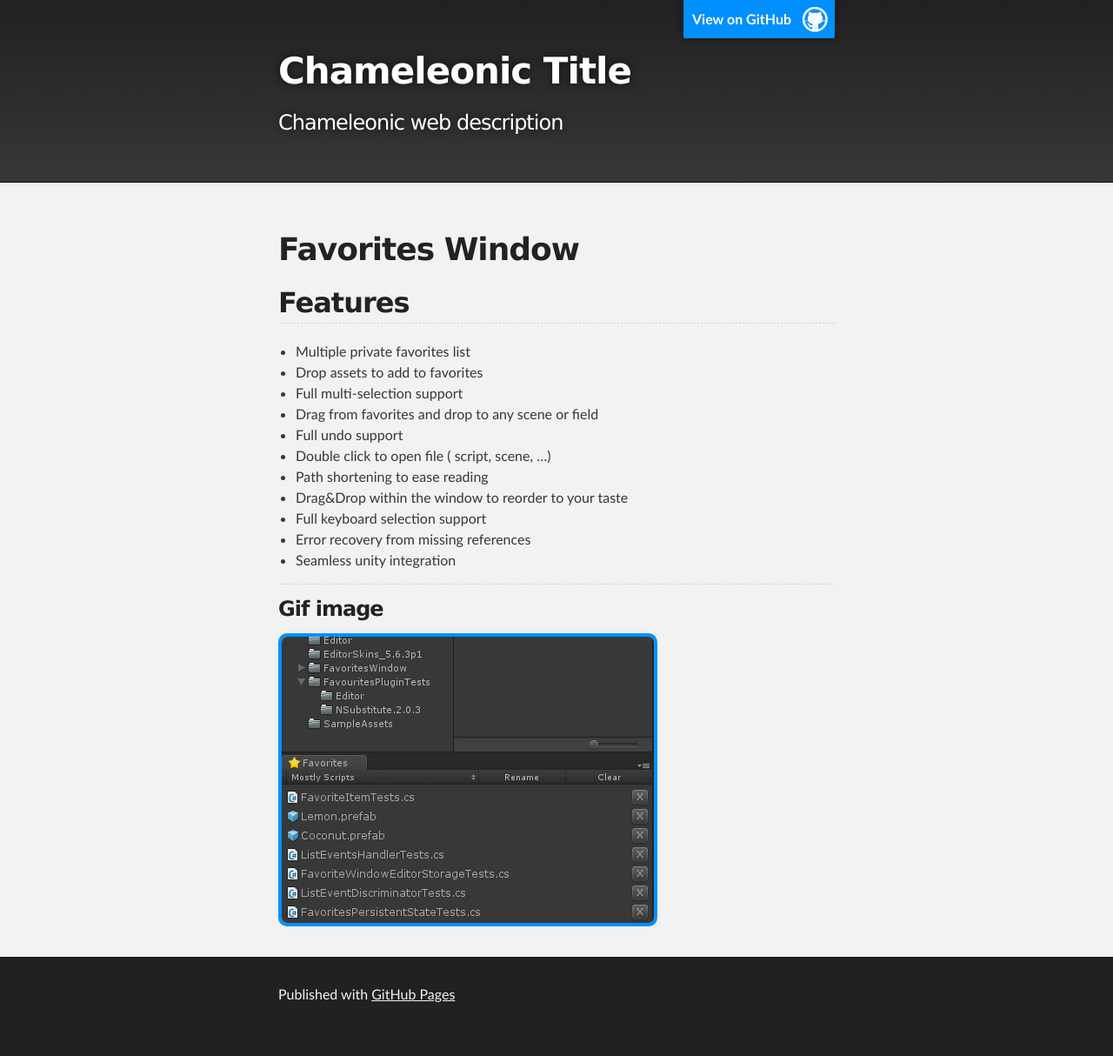
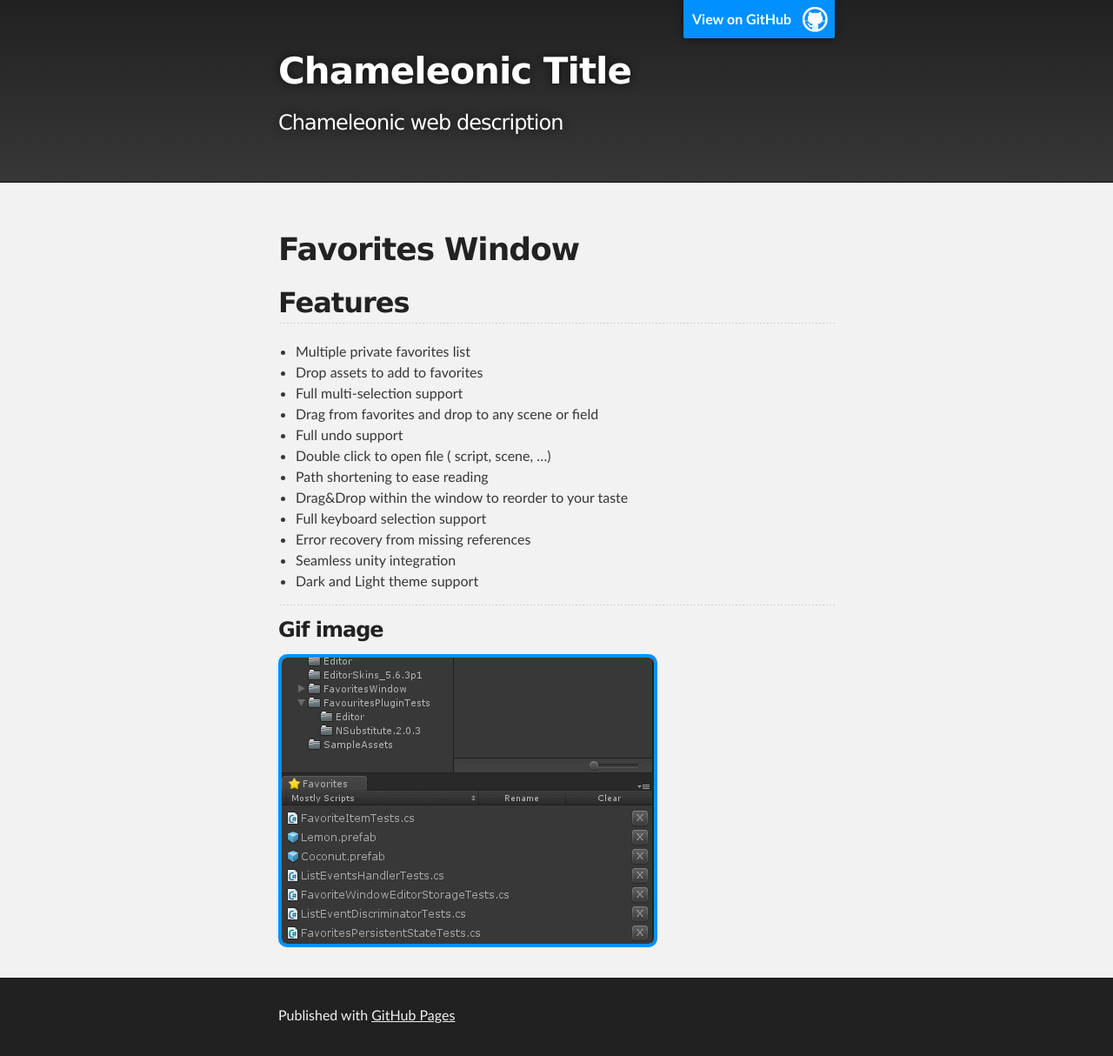
Before and after one commit to chameleonictech/chameleonictech.github.io, a Jekyll site: the page built from index.md, in a window 1280 px wide. Shown: the whole page at 87% size. Built offline with Jekyll 4.4.1, drawn with Linux system fonts in a browser that asks for light colours; our own code applies the rules of GitHub Pages for plain Markdown files; before the commit the page ends 1190 px from its top, so only the background shows below that.

Commit message:
Added dark and light theme support item

```diff
--- a/index.md
+++ b/index.md
@@ -17,9 +17,10 @@ layout: default
 * Full keyboard selection support
 * Error recovery from missing references
 * Seamless unity integration
+* Dark and Light theme support
 
 * * *
 
 ### Gif image
 
-![Gif]({{site.url}}/assets/images/demogifs/ErrorHandling-and-Recovery.gif){:class="img-gif"}
+![Gif](/assets/images/demogifs/ErrorHandling-and-Recovery.gif){:class="img-gif"}
```
